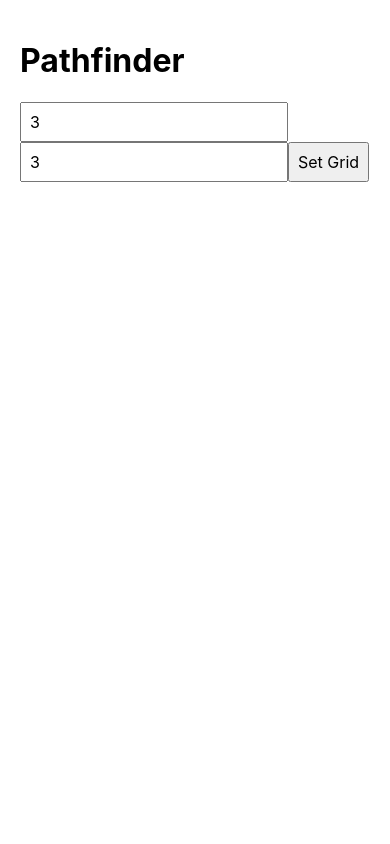
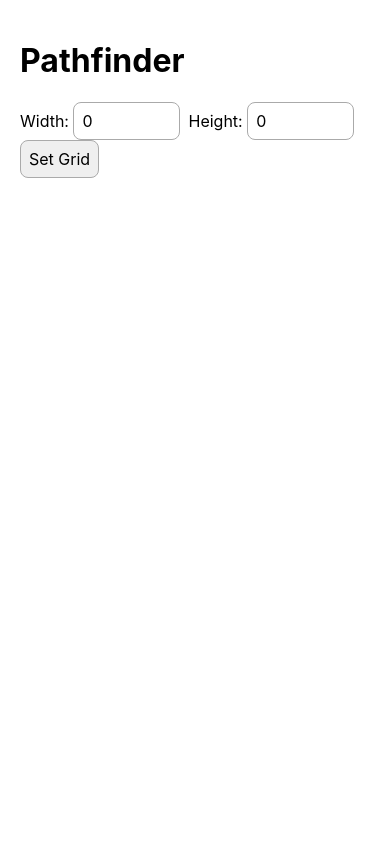
Before and after one commit to ericjames/pathfinder, a React (Create React App) app: page / in a window 390 px wide. Shown: the top 844 px of the page. Built offline with nearby package versions, Linux system fonts and the light colour scheme.

Commit message:
CSS tweaks for responsiveness

```diff
--- a/src/components/App.tsx
+++ b/src/components/App.tsx
@@ -27,12 +27,17 @@ const Header = styled.header`
 const Content = styled.main`
 `;
 
+const Controls = styled.div`
+  margin-bottom: 1em;
+`;
+
+
 function App() {
 
   const [appState, setAppState] = useState<AppState>(AppState.Start);
 
   // User can change grid width height
-  const [gridForm, setGridForm] = useState<GridForm>({ rows: 3, columns: 3 });
+  const [gridForm, setGridForm] = useState<GridForm>({ rows: 0, columns: 0 });
 
   // Holy grail tracks number of cells and their X or O status
   // Single source of data used to render the grid via CSS
@@ -149,11 +154,13 @@ function App() {
       </Header>
       <Content>
 
-        <input value={gridForm.rows} onChange={(e) => { setGridForm({ ...gridForm, rows: parseFloat(e.target.value) }) }} type="number" />
-        <input value={gridForm.columns} onChange={(e) => { setGridForm({ ...gridForm, columns: parseFloat(e.target.value) }) }} type="number" />
-        <button onClick={createCellGrid}>Set Grid</button>
+        <Controls>
+          Width: <input min="1" max="100" value={gridForm.rows} onChange={(e) => { setGridForm({ ...gridForm, rows: parseFloat(e.target.value) }) }} type="number" />
+          Height: <input min="1" max="100" value={gridForm.columns} onChange={(e) => { setGridForm({ ...gridForm, columns: parseFloat(e.target.value) }) }} type="number" />
+          <button onClick={createCellGrid}>Set Grid</button>
 
-        {cells.length > 0 && <button style={{float: 'right'}}onClick={determinePaths}>Find Path</button>}
+          {cells.length > 0 && <button style={{ float: 'right' }} onClick={determinePaths}>Find Path</button>}
+        </Controls>
 
         <GridArea>
           <InteractiveGrid gridForm={gridForm} cells={cells} selectCellAndChangeAppState={selectCellAndChangeAppState} />
--- a/src/components/GenericCell.tsx
+++ b/src/components/GenericCell.tsx
@@ -13,15 +13,17 @@ type CellProps = {
 const CellWrapper = styled.div`
 flex: 0 0 auto;
 height: auto;
+overflow: hidden;
 flex-wrap: wrap;
 border: 1px solid #ccc;
 box-sizing: border-box;
+position: relative;
 `;
 
 export default function GenericCell({ cell, gridForm, onCellClick, children }: CellProps) {
     // console.log("CELL", cell);
 
-    const style = {
+    const cellStyle = {
         flexBasis: (100 / gridForm.rows) + '%',
         height: (100 / gridForm.columns) + '%',
     };
@@ -33,7 +35,7 @@ export default function GenericCell({ cell, gridForm, onCellClick, children }: C
     }
 
     return (
-        <CellWrapper onClick={onGenericCellClick} style={style}>
+        <CellWrapper onClick={onGenericCellClick} style={cellStyle}>
             {children}
         </CellWrapper>
     )
--- a/src/components/InteractiveGrid.tsx
+++ b/src/components/InteractiveGrid.tsx
@@ -19,14 +19,35 @@ const GridWrapper = styled.div`
     margin-top: 2em;
 `;
 
-const UICell = styled.div<UICellProps>`
+const UICell = styled.div`
+position: absolute;
+width: 100%;
+height: 100%;
+top: 0;
+left: 0;
+
+display: flex;
+align-items: center;
+justify-content: center;
+
+cursor: pointer;
+&:hover {
+    background-color: #eee;
+}
+`;
+
+const Indicator = styled.div<UICellProps>`
 width: 80%;
 height: 80%;
 margin: 5% auto;
 box-sizing: border-box;
 border-radius: 2em;
-// padding: 1em;
+display: flex;
+align-items: center;
+justify-content: center;
 text-align: center;
+font-weight: bold;
+font-size: 1.2em;
 background: ${props => {
         switch (props.type) {
             case CellType.Start:
@@ -38,9 +59,6 @@ background: ${props => {
             default:
         }
     }};
-&:hover {
-    background-color: #eee;
-}
 `;
 
 
@@ -48,21 +66,22 @@ background: ${props => {
 export default function InteractiveGrid({ gridForm, cells, selectCellAndChangeAppState }: GridProps) {
     // console.log("Grid changed", cells);
 
-
     return (
         <GenericGrid>
             <>
                 {cells && cells.length > 0 && cells.map((cell, i) => (
                     <GenericCell key={i} cell={cell} gridForm={gridForm} onCellClick={selectCellAndChangeAppState}>
-                        <UICell type={cell.type}>
-                            {cell.type === CellType.Start ? 'Starting Point' : ''}
-                            {cell.type === CellType.End ? 'Ending Point' : ''}
-                            {cell.type === CellType.Blocked ? 'Blocked!' : ''}
-                            {/* {cell.index} */}
-                            {/* INDEX: {cell && cell.index}<br />
+                        <UICell>
+                            <Indicator type={cell.type}>
+                                {cell.type === CellType.Start ? 'Starting Point' : ''}
+                                {cell.type === CellType.End ? 'Ending Point' : ''}
+                                {cell.type === CellType.Blocked ? 'Blocked!' : ''}
+                                {/* {cell.index} */}
+                                {/* INDEX: {cell && cell.index}<br />
                             col x: {cell && cell.x}<br />
                             row y: {cell && cell.y}<br />
                             type: {cell && CellType[cell.type]}<br /> */}
+                            </Indicator>
                         </UICell>
                     </GenericCell>
                 ))}
--- a/src/components/PathOverlay.tsx
+++ b/src/components/PathOverlay.tsx
@@ -22,7 +22,6 @@ export default function PathOverlay({ gridForm, path, cellGrid }: PathsProps) {
     return (
         <CellWrapper>
 
-
         </CellWrapper>
     )
 }
--- a/src/components/Paths.tsx
+++ b/src/components/Paths.tsx
@@ -23,9 +23,10 @@ z-index: 1;
 `;
 
 const PathCell = styled.div`
-font-size: 2em;
+font-size: 1em;
 font-weight: bold;
 display: flex;
+flex-wrap: wrap;
 align-items: center;
 height: 100%;
 `;
@@ -48,7 +49,7 @@ export default function Paths({ gridForm, cellGrid, paths, cells }: PathsProps)
                             <GenericCell key={c} gridForm={gridForm} cell={cell}>
                                 <PathCell style={{
                                     color: colors[p],
-                                    marginLeft: p * 30
+                                    marginLeft: p * 19
                                 }}>
                                     {path.indexOf(cell.index) !== -1 ? path.indexOf(cell.index) : ''}
                                 </PathCell>
--- a/src/components/types.ts
+++ b/src/components/types.ts
@@ -1,8 +1,3 @@
-enum GridShape {
-  Rows = 0,
-  Columns = 0
-}
-
 export enum AppState {
   Start = "Start",
   End = "End",
@@ -20,8 +15,8 @@ export enum CellType {
 export type OnCellClick = (cell: CellStatus) => void;
 
 export interface GridForm {
-  rows: GridShape.Rows,
-  columns: GridShape.Columns,
+  rows: number,
+  columns: number,
 }
 // export interface GridCells {
 //   cells: Array<CellStatus>;
--- a/src/index.css
+++ b/src/index.css
@@ -16,4 +16,11 @@ code {
 input, button {
   padding: 0.5em;
   font: inherit;
+  border-radius: 0.5em;
+  border: 1px solid #aaa;
+  margin-right: 0.5em;
 }
+
+button {
+  cursor: pointer;
+}
```
